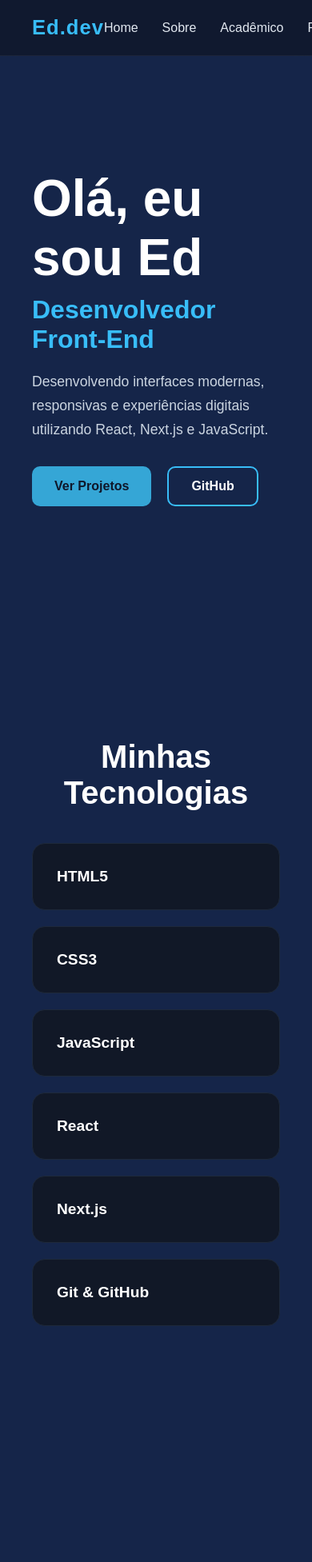
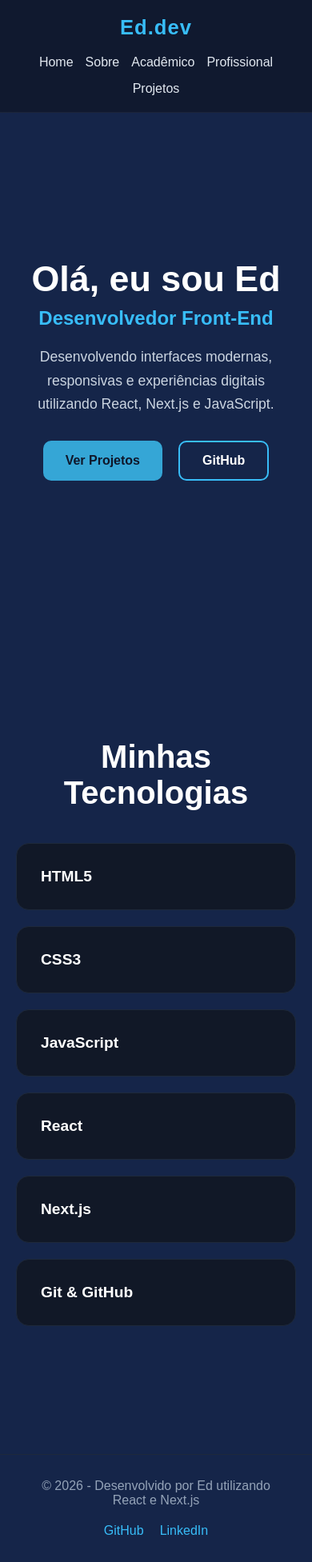
Before and after one commit to EdRelikya/meu-porfolio, a Next.js app: page / in a window 390 px wide. Shown: the whole page at 80% size. Before the commit the page ends 1738 px from the top, so only its background shows below. Built offline with nearby package versions, Linux system fonts and the light colour scheme.

Commit message:
Footer e responsividade

```diff
--- a/src/app/globals.css
+++ b/src/app/globals.css
@@ -412,3 +412,84 @@ body {
 .project-card a:hover {
   opacity: 0.8;
 }
+
+
+/* Footer */
+
+.footer {
+  border-top: 1px solid #1e293b;
+  padding: 30px 40px;
+  margin-top: 80px;
+  display: flex;
+  justify-content: space-between;
+  align-items: center;
+  flex-wrap: wrap;
+  gap: 20px;
+}
+
+.footer p {
+  color: #94a3b8;
+}
+
+.footer-links {
+  display: flex;
+  gap: 20px;
+}
+
+.footer-links a {
+  color: #38bdf8;
+  text-decoration: none;
+  transition: 0.3s;
+}
+
+.footer-links a:hover {
+  opacity: 0.7;
+}
+
+
+/* Responsividade */
+
+@media (max-width: 768px) {
+
+  .navbar {
+    padding: 20px;
+    flex-direction: column;
+    gap: 20px;
+  }
+
+  .nav-links {
+    flex-wrap: wrap;
+    justify-content: center;
+    gap: 15px;
+  }
+
+  .hero {
+    padding: 140px 20px 60px;
+    text-align: center;
+  }
+
+  .hero h1 {
+    font-size: 2.8rem;
+  }
+
+  .hero h2 {
+    font-size: 1.5rem;
+  }
+
+  .hero-buttons {
+    justify-content: center;
+    flex-wrap: wrap;
+  }
+
+  .skills-section,
+  .page-container {
+    padding-left: 20px;
+    padding-right: 20px;
+  }
+
+  .footer {
+    flex-direction: column;
+    text-align: center;
+  }
+
+}
--- a/src/app/layout.js
+++ b/src/app/layout.js
@@ -1,5 +1,6 @@
 import "./globals.css";
 import Navbar from "../components/Navbar";
+import Footer from "../components/Footer";
 
 export const metadata = {
   title: "Meu Portfólio",
@@ -11,7 +12,10 @@ export default function RootLayout({ children }) {
     <html lang="pt-BR">
       <body>
         <Navbar />
+
         {children}
+
+        <Footer />
       </body>
     </html>
   );
--- /dev/null
+++ b/src/components/Footer.jsx
@@ -0,0 +1,25 @@
+export default function Footer() {
+  return (
+    <footer className="footer">
+      <p>
+        © 2026 - Desenvolvido por Ed utilizando React e Next.js
+      </p>
+
+      <div className="footer-links">
+        <a
+          href="https://github.com/EdRelikya"
+          target="_blank"
+        >
+          GitHub
+        </a>
+
+        <a
+          href="https://linkedin.com"
+          target="_blank"
+        >
+          LinkedIn
+        </a>
+      </div>
+    </footer>
+  );
+}
```
